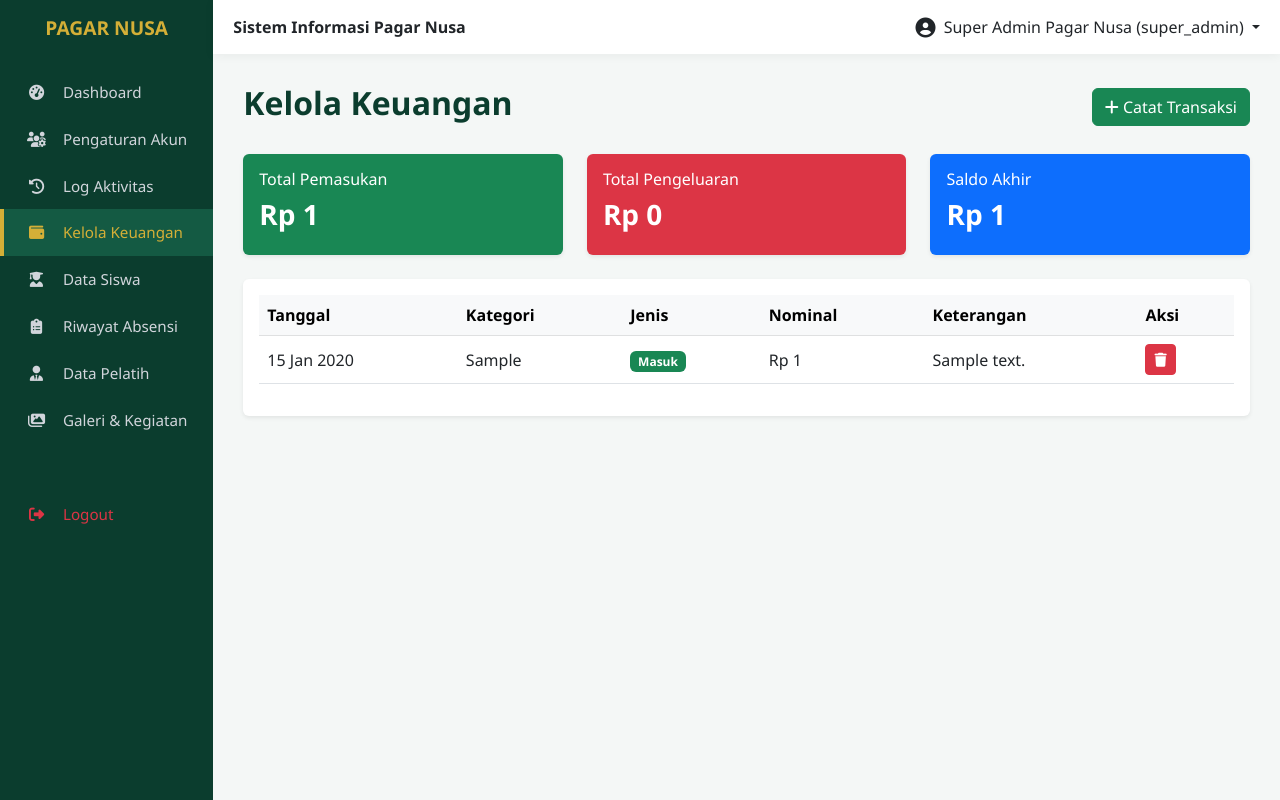
After one commit to SeanDedsec/pagarnusa-ululalbab, a Laravel app: page /admin/keuangan in a window 1280 px wide. The commit adds this page. Run offline with Laravel 12, Linux system fonts and the light colour scheme; a user stored in the database is signed in; data comes from the database, SQL or seed files in the repository; tables that the repository leaves empty hold one stand-in row (values such as "Sample post").

```diff
--- /dev/null
+++ b/app/Http/Controllers/Admin/TransactionController.php
@@ -0,0 +1,50 @@
+<?php
+
+namespace App\Http\Controllers\Admin;
+
+use App\Http\Controllers\Controller;
+use Illuminate\Http\Request;
+use App\Models\Keuangan;
+
+class TransactionController extends Controller
+{
+    public function index()
+    {
+        $keuangan = Keuangan::orderBy('tanggal', 'desc')->get();
+
+        $totalMasuk = Keuangan::where('jenis_transaksi', 'masuk')->sum('nominal');
+        $totalKeluar = Keuangan::where('jenis_transaksi', 'keluar')->sum('nominal');
+        $saldo = $totalMasuk - $totalKeluar;
+
+        return view('admin.pages.transactions', compact('keuangan', 'totalMasuk', 'totalKeluar', 'saldo'));
+    }
+
+    public function store(Request $request)
+    {
+        $request->validate([
+            'tanggal' => 'required|date',
+            'jenis_transaksi' => 'required|in:masuk,keluar',
+            'kategori' => 'required|string|max:255',
+            'nominal' => 'required|numeric|min:1',
+            'keterangan' => 'nullable|string',
+        ]);
+
+        Keuangan::create([
+            'tanggal' => $request->tanggal,
+            'jenis_transaksi' => $request->jenis_transaksi,
+            'kategori' => $request->kategori,
+            'nominal' => $request->nominal,
+            'keterangan' => $request->keterangan,
+        ]);
+
+        return redirect()->back()->with('sukses', 'Transaksi berhasil ditambahkan!');
+    }
+
+    public function destroy($id)
+    {
+        $keuangan = Keuangan::findOrFail($id);
+        $keuangan->delete();
+
+        return redirect()->back()->with('sukses', 'Transaksi berhasil dihapus!');
+    }
+}
--- /dev/null
+++ b/app/Models/Keuangan.php
@@ -0,0 +1,22 @@
+<?php
+
+namespace App\Models;
+
+use Illuminate\Database\Eloquent\Model;
+use Illuminate\Database\Eloquent\Factories\HasFactory;
+
+class Keuangan extends Model
+{
+    use HasFactory;
+
+    protected $table = 'keuangan';
+
+    protected $fillable = [
+        'tanggal',
+        'jenis_transaksi',
+        'kategori',
+        'nominal',
+        'keterangan',
+        'absensi_id',
+    ];
+}
--- a/resources/views/admin/layouts/app.blade.php
+++ b/resources/views/admin/layouts/app.blade.php
@@ -97,10 +97,13 @@
                     @endif
 
                     <li class="nav-item">
-                        <a class="nav-link" href="#"><i class="fas fa-wallet"></i> Kelola Keuangan</a>
+                        <a class="nav-link {{ request()->is('admin/keuangan') ? 'active' : '' }}" href="/admin/keuangan"><i class="fas fa-wallet"></i> Kelola Keuangan</a>
                     </li>
                     <li class="nav-item">
                         <a class="nav-link {{ request()->is('admin/siswa') ? 'active' : '' }}" href="/admin/siswa"><i class="fas fa-user-graduate"></i> Data Siswa</a>
+                    </li>
+                    <li class="nav-item">
+                        <a class="nav-link {{ request()->is('admin/absensi') ? 'active' : '' }}" href="/admin/absensi"><i class="fas fa-clipboard-list"></i> Riwayat Absensi</a>
                     </li>
                     <li class="nav-item">
                         <a class="nav-link" href="#"><i class="fas fa-user-tie"></i> Data Pelatih</a>
@@ -176,6 +179,6 @@
 
     <script src="https://cdn.jsdelivr.net/npm/bootstrap@5.3.0/dist/js/bootstrap.bundle.min.js"></script>
 
-    @@stack('scripts')
+    @stack('scripts')
 </body>
 </html>
--- /dev/null
+++ b/resources/views/admin/pages/transactions.blade.php
@@ -0,0 +1,173 @@
+@extends('admin.layouts.app')
+
+@section('content')
+    <div class="d-flex justify-content-between align-items-center mb-4">
+        <h2 class="fw-bold" style="color: var(--hijau-tua);">Kelola Keuangan</h2>
+        <button class="btn btn-success" data-bs-toggle="modal" data-bs-target="#modalTambahKeuangan">
+            <i class="fas fa-plus"></i> Catat Transaksi
+        </button>
+    </div>
+
+    @if(session('sukses'))
+        <div class="alert alert-success alert-dismissible fade show">
+            {{ session('sukses') }}
+            <button type="button" class="btn-close" data-bs-dismiss="alert"></button>
+        </div>
+    @endif
+
+    <div class="row mb-4">
+        <div class="col-md-4">
+            <div class="card bg-success text-white border-0 shadow-sm">
+                <div class="card-body">
+                    <h6>Total Pemasukan</h6>
+                    <h3 class="fw-bold">Rp {{ number_format($totalMasuk, 0, ',', '.') }}</h3>
+                </div>
+            </div>
+        </div>
+        <div class="col-md-4">
+            <div class="card bg-danger text-white border-0 shadow-sm">
+                <div class="card-body">
+                    <h6>Total Pengeluaran</h6>
+                    <h3 class="fw-bold">Rp {{ number_format($totalKeluar, 0, ',', '.') }}</h3>
+                </div>
+            </div>
+        </div>
+        <div class="col-md-4">
+            <div class="card bg-primary text-white border-0 shadow-sm">
+                <div class="card-body">
+                    <h6>Saldo Akhir</h6>
+                    <h3 class="fw-bold">Rp {{ number_format($saldo, 0, ',', '.') }}</h3>
+                </div>
+            </div>
+        </div>
+    </div>
+
+    <div class="card border-0 shadow-sm">
+        <div class="card-body table-responsive">
+            <table class="table table-hover align-middle">
+                <thead class="table-light">
+                    <tr>
+                        <th>Tanggal</th>
+                        <th>Kategori</th>
+                        <th>Jenis</th>
+                        <th>Nominal</th>
+                        <th>Keterangan</th>
+                        <th>Aksi</th>
+                    </tr>
+                </thead>
+                <tbody>
+                    @forelse($keuangan as $k)
+                    <tr>
+                        <td>{{ \Carbon\Carbon::parse($k->tanggal)->format('d M Y') }}</td>
+                        <td>{{ $k->kategori }}</td>
+                        <td>
+                            @if($k->jenis_transaksi == 'masuk')
+                                <span class="badge bg-success">Masuk</span>
+                            @else
+                                <span class="badge bg-danger">Keluar</span>
+                            @endif
+                        </td>
+                        <td>Rp {{ number_format($k->nominal, 0, ',', '.') }}</td>
+                        <td>{{ $k->keterangan ?? '-' }}</td>
+                        <td>
+                            <!-- Tombol Hapus -->
+                            <button class="btn btn-sm btn-danger" data-bs-toggle="modal" data-bs-target="#modalHapusKeuangan"
+                                data-id="{{ $k->id }}"
+                                data-kategori="{{ $k->kategori }}">
+                                <i class="fas fa-trash"></i>
+                            </button>
+                        </td>
+                    </tr>
+                    @empty
+                    <tr>
+                        <td colspan="6" class="text-center">Belum ada data transaksi.</td>
+                    </tr>
+                    @endforelse
+                </tbody>
+            </table>
+        </div>
+    </div>
+
+    <div class="modal fade" id="modalTambahKeuangan" tabindex="-1">
+        <div class="modal-dialog">
+            <div class="modal-content">
+                <form action="/admin/keuangan" method="POST">
+                    @csrf
+                    <div class="modal-header">
+                        <h5 class="modal-title">Catat Transaksi Manual</h5>
+                        <button type="button" class="btn-close" data-bs-dismiss="modal"></button>
+                    </div>
+                    <div class="modal-body">
+                        <div class="mb-2">
+                            <label>Tanggal</label>
+                            <input type="date" name="tanggal" class="form-control" value="{{ date('Y-m-d') }}" required>
+                        </div>
+                        <div class="mb-2">
+                            <label>Jenis Transaksi</label>
+                            <select name="jenis_transaksi" class="form-select" required>
+                                <option value="masuk">Uang Masuk (Pemasukan)</option>
+                                <option value="keluar">Uang Keluar (Pengeluaran)</option>
+                            </select>
+                        </div>
+                        <div class="mb-2">
+                            <label>Kategori</label>
+                            <input type="text" name="kategori" class="form-control" placeholder="Contoh: Beli Air Minum, Donasi" required>
+                        </div>
+                        <div class="mb-2">
+                            <label>Nominal (Rp)</label>
+                            <input type="number" name="nominal" class="form-control" placeholder="Contoh: 15000" required>
+                        </div>
+                        <div class="mb-2">
+                            <label>Keterangan (Opsional)</label>
+                            <textarea name="keterangan" class="form-control" rows="2"></textarea>
+                        </div>
+                    </div>
+                    <div class="modal-footer">
+                        <button type="button" class="btn btn-secondary" data-bs-dismiss="modal">Batal</button>
+                        <button type="submit" class="btn btn-success">Simpan Transaksi</button>
+                    </div>
+                </form>
+            </div>
+        </div>
+    </div>
+
+    <div class="modal fade" id="modalHapusKeuangan" tabindex="-1">
+        <div class="modal-dialog">
+            <div class="modal-content">
+                <form id="formHapusKeuangan" method="POST">
+                    @csrf
+                    @method('DELETE')
+                    <div class="modal-header">
+                        <h5 class="modal-title">Konfirmasi Hapus</h5>
+                        <button type="button" class="btn-close" data-bs-dismiss="modal"></button>
+                    </div>
+                    <div class="modal-body">
+                        <p>Apakah Anda yakin ingin menghapus transaksi kategori <strong id="hapus_kategori"></strong>?</p>
+                        <small class="text-danger">*Catatan: Jika ini adalah transaksi Kas Latihan, menghapusnya tidak akan menghapus data absensi siswa, namun saldo akan berkurang.</small>
+                    </div>
+                    <div class="modal-footer">
+                        <button type="button" class="btn btn-secondary" data-bs-dismiss="modal">Batal</button>
+                        <button type="submit" class="btn btn-danger">Hapus</button>
+                    </div>
+                </form>
+            </div>
+        </div>
+    </div>
+@endsection
+
+@push('scripts')
+<script>
+    document.addEventListener('DOMContentLoaded', function () {
+
+        var modalHapusKeuangan = document.getElementById('modalHapusKeuangan');
+        modalHapusKeuangan.addEventListener('show.bs.modal', function (event) {
+            var button = event.relatedTarget;
+            var id = button.getAttribute('data-id');
+            var kategori = button.getAttribute('data-kategori');
+
+            document.getElementById('formHapusKeuangan').action = '/admin/keuangan/' + id;
+            document.getElementById('hapus_kategori').textContent = kategori;
+        });
+    });
+</script>
+@endpush
--- a/routes/web.php
+++ b/routes/web.php
@@ -2,9 +2,10 @@
 
 use Illuminate\Support\Facades\Route;
 use App\Http\Controllers\Site\RegistrationController;
-use App\Http\Controllers\auth\LoginController;
+use App\Http\Controllers\Auth\LoginController;
 use App\Http\Controllers\Admin\StudentController;
-use App\Http\Controllers\AttendanceController;
+use App\Http\Controllers\Admin\AttendanceController;
+use App\Http\Controllers\Admin\TransactionController;
 
 /*halaman public*/
 Route::get('/', function () {
@@ -36,5 +37,10 @@ Route::middleware('auth')->prefix('admin')->group(function () {
     Route::put('/siswa/{id}', [StudentController::class, 'update']);
     Route::delete('/siswa/{id}', [StudentController::class, 'destroy']);
 
+    Route::get('/absensi', [AttendanceController::class, 'index']);
     Route::post('/absensi', [AttendanceController::class, 'store'])->name('absensi.store');
+
+    Route::get('/keuangan', [TransactionController::class, 'index']);
+    Route::post('/keuangan', [TransactionController::class, 'store']);
+    Route::delete('/keuangan/{id}', [TransactionController::class, 'destroy']);
 });
```
Also changed, not shown: app/Http/Controllers/Admin/AttendanceController.php (+27 -0 lines), app/Models/Absensi.php (added, +31 -0 lines), app/Models/JadwalLatihan.php (added, +20 -0 lines), resources/views/admin/pages/attendances.blade.php (added, +77 -0 lines), resources/views/admin/pages/students.blade.php (+46 -27 lines).
